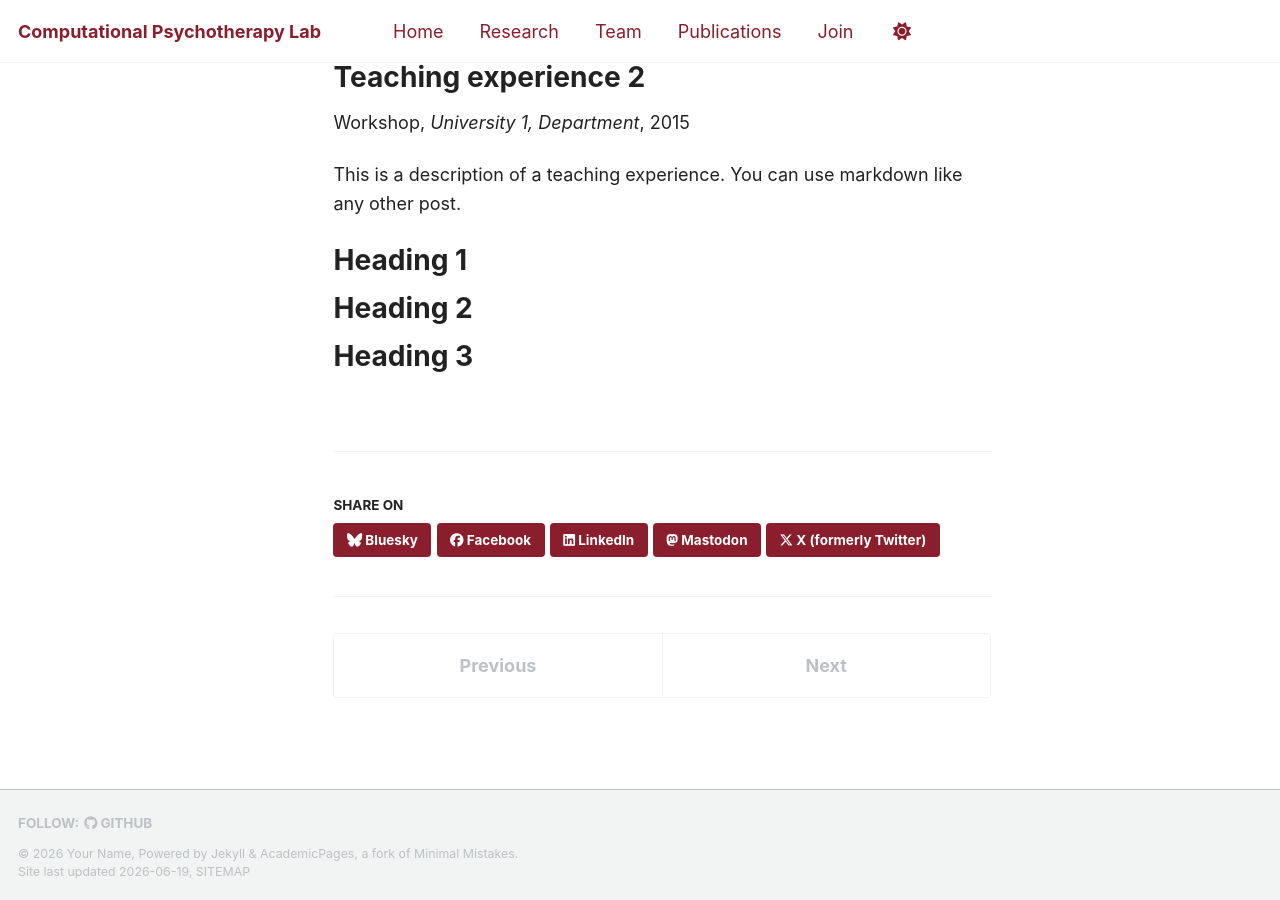
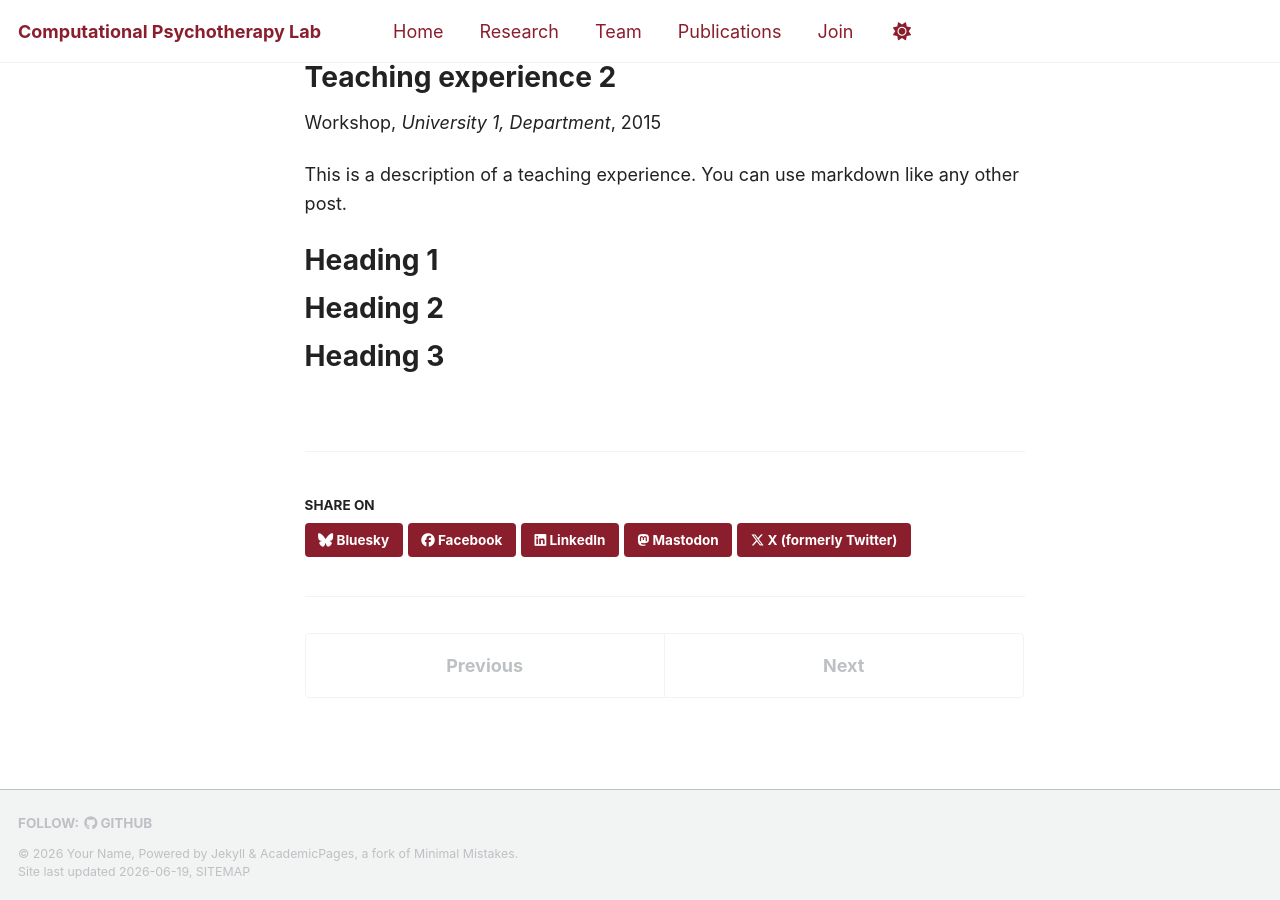
Before and after one commit to IsabelBerwian/CPT-lab, a Jekyll site: the page built from _teaching/2015-spring-teaching-2.md, in a window 1280 px wide. Built offline with Jekyll 4.4.1, drawn with Linux system fonts in a browser that asks for light colours; a script bundle is joined from its source files by our own code; library files that are not in the unit come from our copies.

Commit message:
Add styles for full layout centering and sidebar removal

```diff
--- a/assets/css/main.scss
+++ b/assets/css/main.scss
@@ -203,3 +203,27 @@ hr {
   font-size: 0.9rem;
   color: #555;
 }
+
+/* Force full layout centering */
+#main {
+  max-width: 1200px;
+  margin: 0 auto !important;
+  float: none !important;
+}
+
+/* Remove sidebar offset */
+.sidebar {
+  display: none;
+}
+
+/* Let content take full centered width */
+.page__inner-wrap {
+  width: 100% !important;
+  float: none !important;
+}
+
+/* Ensure page content centers properly */
+.page {
+  margin-left: auto !important;
+  margin-right: auto !important;
+}
```
